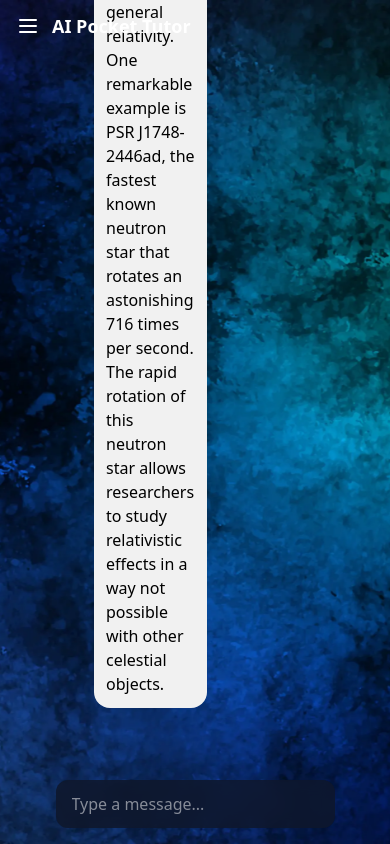
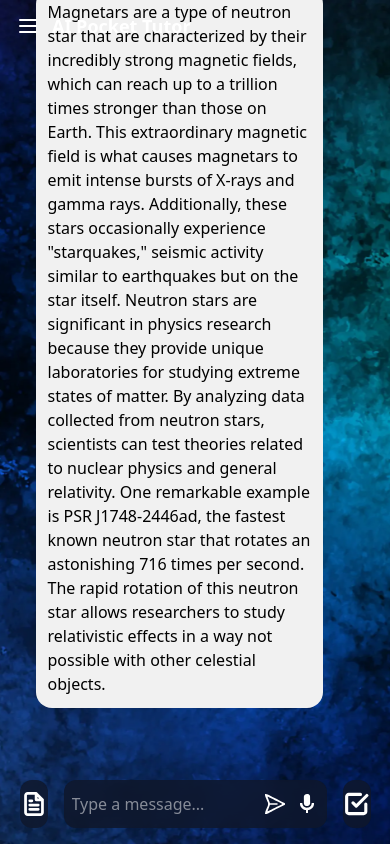
Before and after one commit to Abhijith834/Web_UI, a React (Vite) app: page / in a window 390 px wide. Built offline with nearby package versions, Linux system fonts and the light colour scheme.

Commit message:
Responsive design implemented

```diff
--- a/package.json
+++ b/package.json
@@ -29,7 +29,7 @@
     "gh-pages": "^6.3.0",
     "globals": "^15.15.0",
     "postcss": "^8.5.3",
-    "tailwindcss": "^4.0.14",
+    "tailwindcss": "^4.0.16",
     "vite": "^6.2.0"
   }
 }
--- a/src/App.css
+++ b/src/App.css
@@ -1,6 +1,5 @@
 @import "tailwindcss";
 
 body {
-
-  background-size: cover; /* Ensures the image covers the screen without stretching */
+  background-size: cover;
 }
--- a/src/components/ChatHistory.css
+++ b/src/components/ChatHistory.css
@@ -1,93 +1,111 @@
-/* ChatHistory.css */
 @import "tailwindcss";
 
+/* Chat history container */
 .chat-history {
   width: 60%;
   margin: 0 auto;
-  padding: 1rem; /* regular padding */
+  padding: 1rem;
   display: flex;
   flex-direction: column;
   gap: 1rem;
-  /* Removed absolute positioning and bottom offset */
 }
 
-
-
-/* Message container ensures proper alignment */
-.message-container {
-  display: flex;
-  flex-direction: column;
-  max-width: 80%; /* Maximum width of bubbles is 70% */
+/* Responsive: widen chat history on small screens */
+@media (max-width: 768px) {
+  .chat-history {
+    width: 90%;
+  }
 }
 
-/* Small bar above left-side messages */
+/* Message container: for user messages use flex; for assistant messages we’ll override */
+.message-container {
+  width: 100%;
+}
+
+/* Alignment for user messages */
+.user-align {
+  display: flex;
+  justify-content: flex-end;
+}
+
+/* For assistant messages, use block so we can stack bubble and speaker button */
+.message-container.assistant-align {
+  display: block;
+  width: 100%;
+  position: relative;
+}
+
+/* Position prefix bar for assistant messages */
 .message-bar-left {
-  background-color: rgba(15, 23, 42, 0.8); /* Slightly transparent dark */
+  position: absolute;
+  top: 0;
+  left: 0;
+  background-color: rgba(15, 23, 42, 0.8);
   color: white;
   font-size: 0.85rem;
   padding: 0.25rem 0.75rem;
   border-radius: 0.5rem;
   max-width: fit-content;
-  align-self: flex-start; /* Ensures it stays above left messages */
-  margin-bottom: 0.25rem; /* Space between the bar and the bubble */
+  z-index: 2;
 }
 
-/* Assistant messages (left side) */
+/* Assistant message bubble styling with margin-top calculated from prefix height plus gap */
 .assistant-message {
-  align-self: flex-start;
   background-color: #f1f1f1;
   color: black;
   padding: 0.75rem;
   border-radius: 1rem;
-  max-width: 70%; /* Ensures assistant messages take up max 70% width */
+  max-width: 70%; /* Default max width */
+  word-wrap: break-word;
+  overflow-wrap: break-word;
+  position: relative;
+  margin-top: calc(1.5rem + 0.5rem); /* 1.5rem estimated prefix height + 0.5rem gap */
+}
+
+/* User messages styling */
+.user-message {
+  background-color: #0078ff;
+  color: white;
+  padding: 0.75rem;
+  border-radius: 1rem;
+  max-width: 70%;
   word-wrap: break-word;
   overflow-wrap: break-word;
 }
 
-/* User messages (right side) */
-.user-message {
-  align-self: flex-end;
-  background-color: #0078ff;
-  color: white;
-  padding: 0.75rem;
-  border-radius: 1rem;
-  max-width: 70%; /* Ensures user messages take up max 70% width */
-  word-wrap: break-word;
-  overflow-wrap: break-word;
+/* Increase chat bubble width on mobile devices */
+@media (max-width: 640px) {
+  .assistant-message,
+  .user-message {
+    max-width: 90%;
+  }
 }
 
-/* Ensure chat messages scroll up and disappear */
+/* Custom scrollbar */
 .chat-history::-webkit-scrollbar {
   width: 8px;
 }
-
 .chat-history::-webkit-scrollbar-track {
   background: transparent;
 }
-
 .chat-history::-webkit-scrollbar-thumb {
   background: rgba(255, 255, 255, 0.5);
   border-radius: 4px;
 }
-
 .chat-history::-webkit-scrollbar-thumb:hover {
-  background: rgba(255, 255, 255, 0.8);
+  background: rgba(21, 1, 49, 0.8);
 }
 
-/* Ensure the assistant message bubble is positioned relative for absolute positioning of the button */
-.message.assistant-message {
-  position: relative;
-}
-
-/* Container hover to control the visibility of the button */
+/* Hover group for TTS button */
 .hover-group {
   position: relative;
 }
 
-/* Speaker button appears below the bubble */
+/* Position the speaker button as a block element under the assistant message bubble */
 .speaker-button-below {
+  display: block;
   margin-top: 0.25rem;
-  margin-left: 0.5rem;
+  margin-left: 0;  /* Align to the left edge */
   background: transparent;
   border: none;
   cursor: pointer;
@@ -96,18 +114,15 @@
   width: 1.25rem;
   height: 1.25rem;
 }
-
 .hover-group:hover .speaker-button-below {
   opacity: 1;
 }
-
 .speaker-button-below img {
   width: 100%;
   height: 100%;
   filter: invert(1) brightness(1.8);
   transition: filter 0.2s ease-in-out;
 }
-
 .speaker-button-below:hover img {
   filter: invert(1) brightness(2);
 }
--- a/src/components/Header.css
+++ b/src/components/Header.css
@@ -1,6 +1,6 @@
 @import "tailwindcss";
 
-/* Header */
+/* Header fixed at the top */
 .header {
   position: fixed;
   top: 0;
@@ -9,7 +9,7 @@
   z-index: 12;
 }
 
-/* Side Menu */
+/* Sidebar Menu */
 .side-menu {
   position: fixed;
   top: 0;
@@ -21,12 +21,22 @@
   transition: left 0.3s ease-in-out;
   z-index: 11;
 }
-
 .side-menu.open {
   left: 0;
 }
 
-/* ---------------- PLUS BUTTON REPLACEMENT ---------------- */
+/* Responsive: Adjust menu width on very small screens */
+@media (max-width: 640px) {
+  .side-menu {
+    width: 70%;
+    left: -70%;
+  }
+  .side-menu.open {
+    left: 0;
+  }
+}
+
+/* Plus Button Area */
 .add-chat-container {
   width: 60%;
   height: 2.5rem;
@@ -36,7 +46,6 @@
   margin: 0 auto;
   position: relative;
 }
-
 .add-chat-button {
   width: 100%;
   height: 100%;
@@ -47,31 +56,24 @@
   cursor: pointer;
   transition: opacity 0.2s ease-in-out;
 }
-
-/* Hide plus button when hovering */
 .add-chat-container:hover .add-chat-button {
   opacity: 0;
   pointer-events: none;
 }
-
-/* Chat options appear on hover */
 .chat-options {
   width: 100%;
   height: 100%;
   display: flex;
   align-items: center;
   justify-content: center;
-  gap: 8px; /* Space between the buttons */
+  gap: 8px;
   position: absolute;
   opacity: 0;
   transition: opacity 0.2s ease-in-out;
 }
-
 .add-chat-container:hover .chat-options {
   opacity: 1;
 }
-
-/* Square button styling for Normal and Learning */
 .chat-option {
   width: 45%;
   height: 70%;
@@ -87,39 +89,35 @@
   font-size: 0.9rem;
   font-weight: bold;
 }
-
 .chat-option:hover {
   background: rgba(255, 255, 255, 0.4);
 }
 
-/* ---------------- CHAT LIST ---------------- */
+/* Chat list styling */
 .side-menu ul {
   list-style: none;
   padding: 0;
   margin: 0;
 }
-
 .chat-item {
   width: 60%;
   padding: 0.5rem;
   display: flex;
   align-items: center;
   justify-content: space-between;
+  margin: 0 auto;
   position: relative;
-  margin: 0 auto;
 }
 
-/* ---------------- DELETE ICON ---------------- */
+/* Delete Icon */
 .delete-icon {
   width: 16px;
   height: 16px;
   opacity: 0;
   transition: opacity 0.2s ease-in-out;
-  filter: invert(1); /* Inverts black to white */
+  filter: invert(1);
   cursor: pointer;
 }
-
-/* Show delete icon on hover */
 .chat-item:hover .delete-icon {
   opacity: 1;
 }
--- a/src/components/MessageBar.css
+++ b/src/components/MessageBar.css
@@ -1,88 +1,106 @@
 @import "tailwindcss";
 
 :root {
-  --button-spacing: 1rem; /* Adjust spacing between buttons and message bar */
+  --button-spacing: 1rem;
 }
 
 .message-bar-container {
   width: 75%;
-  margin: 0 auto; /* Centers it horizontally */
+  margin: 0 auto;
   display: flex;
   align-items: center;
   justify-content: center;
   position: relative;
 }
 
+/* Responsive: shrink container width on small screens */
+@media (max-width: 640px) {
+  .message-bar-container {
+    width: 90%;
+  }
+}
+
 .icon-button-container {
-  width: 3rem; /* Same height as the message bar */
+  width: 3rem;
   height: 3rem;
   display: flex;
   align-items: center;
   justify-content: center;
-  background-color: rgba(15, 23, 42, 0.8); /* Matches message bar */
+  background-color: rgba(15, 23, 42, 0.8);
   backdrop-filter: blur(8px);
-  border-radius: 0.75rem; /* Slightly rounded edges */
+  border-radius: 0.75rem;
   transition: background 0.2s ease-in-out;
 }
-
 .icon-button-container:hover {
   background: rgba(255, 255, 255, 0.2);
 }
-
 .icon-button-container img {
-    filter: invert(1) brightness(1.8); /* Converts black to white & brightens */
-    transition: filter 0.2s ease-in-out;
+  filter: invert(1) brightness(1.8);
+  transition: filter 0.2s ease-in-out;
 }
-
 .icon-button-container img:hover {
-    filter: invert(1) brightness(2); /* Slightly brighter on hover */
+  filter: invert(1) brightness(2);
 }
 
 .message-bar {
   flex-grow: 1;
-  height: 3rem; /* Same height as buttons */
-  background-color: rgba(15, 23, 42, 0.8); /* Semi-transparent dark background */
-  backdrop-filter: blur(8px); /* Frosted glass effect */
-  border-radius: 0.75rem; /* Rounded edges */
+  height: 3rem;
+  background-color: rgba(15, 23, 42, 0.8);
+  backdrop-filter: blur(8px);
+  border-radius: 0.75rem;
   display: flex;
   align-items: center;
-  padding: 0 1rem; /* Padding inside */
+  padding: 0 1rem;
+  flex-wrap: nowrap;  /* Prevent wrapping */
 }
 
 .message-input {
   flex-grow: 1;
+  min-width: 0;  /* Allow the input to shrink */
   border: none;
   outline: none;
   font-size: 1rem;
-  color: white; /* White text */
+  color: white;
   background-color: transparent;
 }
 
 .message-input::placeholder {
-  color: rgba(255, 255, 255, 0.5); /* Slightly faded placeholder */
+  color: rgba(255, 255, 255, 0.5);
 }
 
 .left-button {
   margin-right: var(--button-spacing);
 }
-
 .right-button {
   margin-left: var(--button-spacing);
 }
 
-.inner-buttons button {
-  cursor: pointer; /* Show pointer on hover */
+/* Ensure inner-buttons don't shrink away */
+.inner-buttons {
+  flex-shrink: 0;
 }
 
+.inner-buttons button {
+  cursor: pointer;
+}
 .inner-buttons img {
   filter: invert(1) brightness(1.8);
   transition: filter 0.1s ease-in-out;
 }
-
 .inner-buttons img:hover {
   filter: invert(1) brightness(2);
 }
+.inner-buttons button:active img {
+  filter: invert(1) brightness(1.2);
+}
 
-.inner-buttons button:active img {
-  filter: invert(1) brightness(1.2); /* Dimmer on click */
+/* Mobile adjustments */
+@media (max-width: 640px) {
+  .message-bar {
+    padding: 0 0.5rem;
+  }
+  .inner-buttons {
+    gap: 0.5rem;
+    margin-left: 0.5rem;
+  }
 }
--- a/src/components/MessageBar.jsx
+++ b/src/components/MessageBar.jsx
@@ -35,7 +35,6 @@ const MessageBar = () => {
             onChange={(e) => setMessage(e.target.value)}
             onKeyDown={(e) => e.key === "Enter" && handleSend()}
           />
-          {/* New inner buttons placed inside the message bar */}
           <div className="inner-buttons flex items-center gap-2 ml-2">
             <button onClick={handleSend} className="icon-button">
               <img src={sendIcon} alt="Send" className="w-6 h-6" />
--- a/src/components/MessageBubble.jsx
+++ b/src/components/MessageBubble.jsx
@@ -6,7 +6,7 @@ import speakerIcon from "../assets/speaker.svg";
 const MessageBubble = ({ message, isUser }) => {
   const handleSpeakerClick = () => {
     console.log("Play audio for:", message);
-    // You can integrate a TTS engine or other audio logic here.
+    // Integrate TTS or audio playback as needed
   };
 
   return (
--- a/src/index.css
+++ b/src/index.css
@@ -1,33 +1,28 @@
 @import "tailwindcss";
 
-/* Ensure the entire page scrolls vertically but prevents horizontal scrolling */
+/* Full page scrolling and background */
 html, body {
   height: 100%;
   width: 100vw;
-  overflow-x: hidden; /* Prevents horizontal scrolling */
-  overflow-y: auto; /* Enables vertical scrolling */
+  overflow-x: hidden;
+  overflow-y: auto;
   background: url("/Web_UI/tempImageHwwKv21.webp") no-repeat center center fixed;
-  background-size: cover; /* Ensures it covers without stretching */
+  background-size: cover;
   scrollbar-width: thin;
   scrollbar-color: rgba(255, 255, 255, 0.5) transparent;
 }
 
-/* WebKit browsers (Chrome, Edge, Safari) */
+/* Scrollbar styling for WebKit browsers */
 body::-webkit-scrollbar {
   width: 8px;
-  /* position: absolute; */
-  right: 0;
 }
-
 body::-webkit-scrollbar-track {
   background: transparent;
 }
-
 body::-webkit-scrollbar-thumb {
   background: rgba(255, 255, 255, 0.5);
   border-radius: 4px;
 }
-
 body::-webkit-scrollbar-thumb:hover {
   background: rgba(255, 255, 255, 0.8);
 }
```
Also changed, not shown: src/components/ChatHistory.jsx (+2 -7 lines), src/components/Header.jsx (+9 -11 lines), src/components/MessageBubble.css (+6 -4 lines), 1 other file (tests, documents, lock files or other folders).
